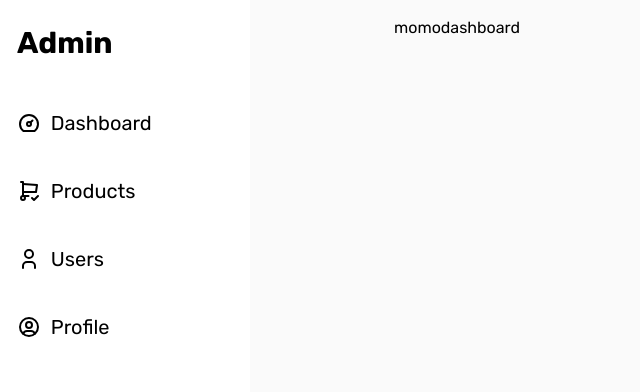
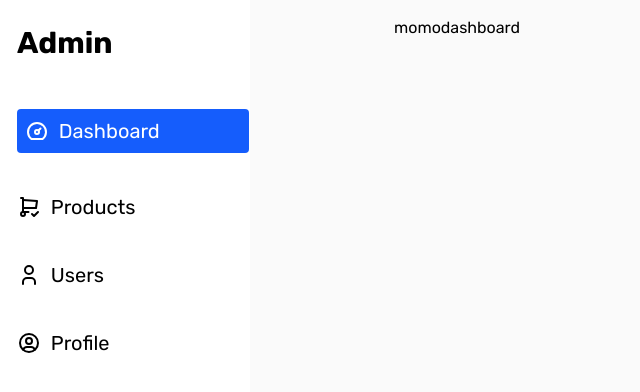
Before and after one commit to Sky28702/admin-panel, a Next.js app: page / in a window 1280 px wide. Shown: the top 392 px of the page, without its empty margins (0-640 px from the left). Built offline with nearby package versions, Linux system fonts and the light colour scheme.

Commit message:
STYLING NAVIGATION

```diff
--- a/app/(dashboard)/layout.js
+++ b/app/(dashboard)/layout.js
@@ -13,7 +13,10 @@ const layout = ({ children }) => {
             <h1 class="text-black font-bold text-3xl py-6 mb-6">Admin</h1>
             <span>
               {" "}
-              <Link href="/" className="flex items-center font-normal text-xl ">
+              <Link
+                href="/"
+                className="flex items-center font-normal text-xl bg-blue-600 flex-center whitespace-nowrap rounded-[4px] p-2 text-white"
+              >
                 <IconDashboard stroke={2} />
                 &nbsp; Dashboard
               </Link>
```
